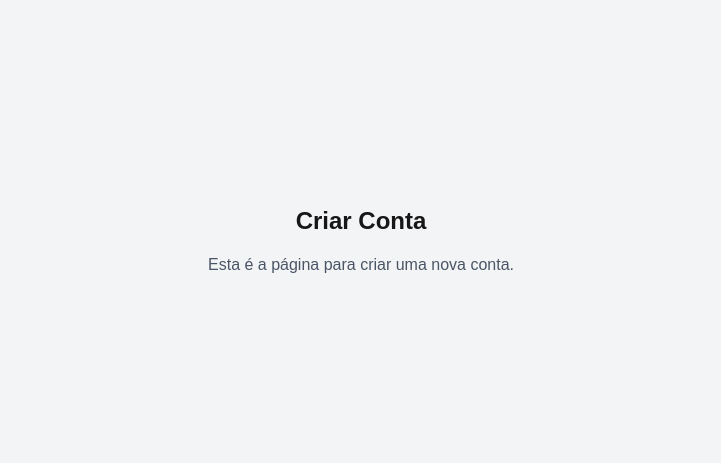
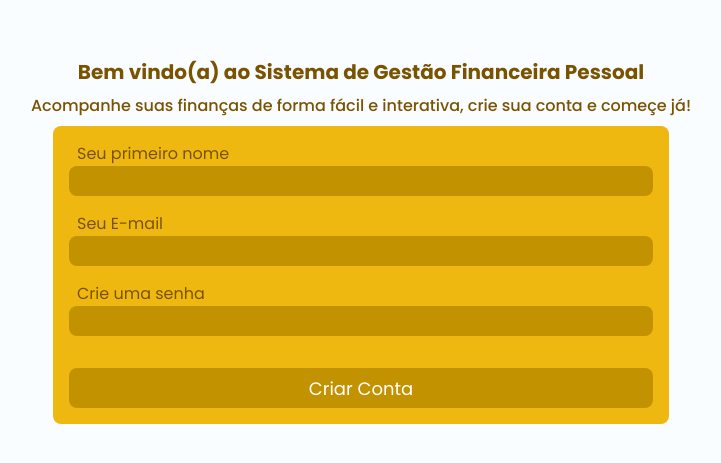
Before and after one commit to wilsonsilvadeveloper/gestor_financeiro, a Next.js app: page /create-account in a window 1280 px wide. Shown: the part 159-622 px from the top of the page, without its empty margins (279-1000 px from the left). Built offline with nearby package versions, Linux system fonts and the light colour scheme.

Commit message:
criado componente de página para criação de conta com formulário e lógica de submissão

```diff
--- a/app/create-account/page.tsx
+++ b/app/create-account/page.tsx
@@ -1,9 +1,50 @@
+"use client";
+import { useRouter } from "next/navigation";
+import Form from "../components/Form/Form";
+import Field from "../interfaces/interfaceForm";
+import CreateNewAccount from "../service/create-account";
+import { Poppins } from "next/font/google";
+
+const poppins = Poppins({
+    weight: ["100", "200", "300", "400", "500", "600", "700", "800", "900"],
+    subsets: ["latin"],
+    variable: "--font-poppins",
+    display: "swap",
+    style:["normal", "italic"],
+})
 
 export default function CreateAccountPage() {
-    return (
-        <div className="flex flex-col items-center justify-center h-screen bg-gray-100">
-            <h1 className="text-2xl font-bold mb-4">Criar Conta</h1>
-            <p className="text-gray-600">Esta é a página para criar uma nova conta.</p>
+    const router = useRouter();
+
+    const fields: Field[] = [
+        { name: "name", label: "Seu primeiro nome", type: "text", required: true, className: "flex flex-col", classNameInput: "bg-[#c39200] mb-4 rounded-lg text-white pl-2 h-[30px] placeholder-white font-[300]", classNameLabel: "ml-2 text-[#795300] font-[400]" },
+        { name: "email", label: "Seu E-mail", type: "email", required: true, className: "flex flex-col", classNameInput: "bg-[#c39200] mb-4 rounded-lg text-white pl-2 h-[30px] placeholder-white font-[300]", classNameLabel: "ml-2 text-[#795300] font-[400]"  },
+        { name: "password", label: "Crie uma senha", type: "password", required: true, className: "flex flex-col", classNameInput: "bg-[#c39200] mb-4 rounded-lg text-white pl-2 h-[30px] placeholder-white font-[300]", classNameLabel: "ml-2 text-[#795300] font-[400]"  },
+    ];
+
+
+      const handleSubmit = async (data: Record<string, string | number | boolean>) => {
+        const creatingAccount = await CreateNewAccount(data);
+        if(creatingAccount.created) {
+          console.log("Conta criada com sucesso!");
+          router.push("/dashboard");
+        } else {
+          console.log("Erro ao criar conta!");
+          //console.error(creatingAccount.message);
+        }
+      };
+
+      return (
+        <div className={`${poppins.className} p-6 bg-[#fafdff]  min-h-screen text-[#0a0a0a] flex flex-col justify-center items-center`}>
+          <h1 className="text-xl font-bold mb-2 text-[#795300]">Bem vindo(a) ao Sistema de Gestão Financeira Pessoal</h1>
+          <p className="text-[#795300] font-[500] mb-2">Acompanhe suas finanças de forma fácil e interativa, crie sua conta e começe já!</p>
+            <Form
+                fields={fields}
+                onSubmit={handleSubmit}
+                buttonText="Criar Conta"
+                styleFormContainer="w-full min-w-[500px] max-w-[50%] flex flex-col text-black bg-[#efb810] p-4 rounded-lg"
+                styleButtonSubmit="w-[100%] min-w-[200px] h-[40px] mt-4 rounded-lg cursor-pointer text-center bg-[#c39200] text-white text-[18px] font-[400]"
+            />
         </div>
-    );
+      );
 }
```
